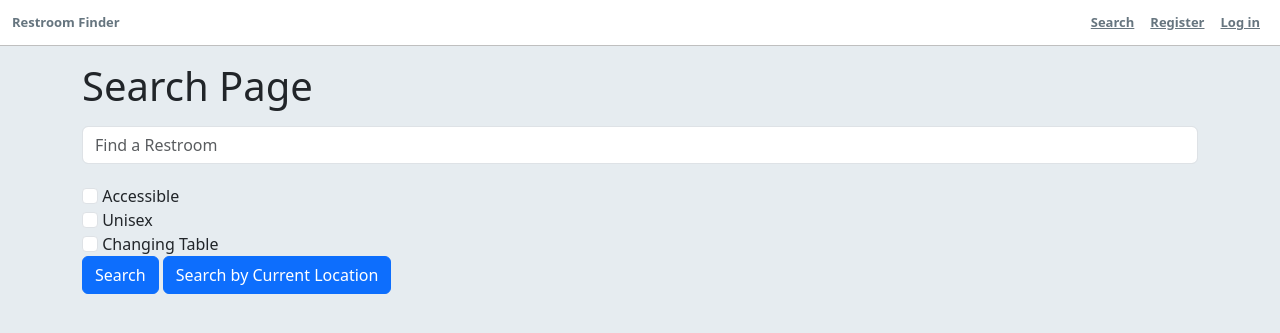
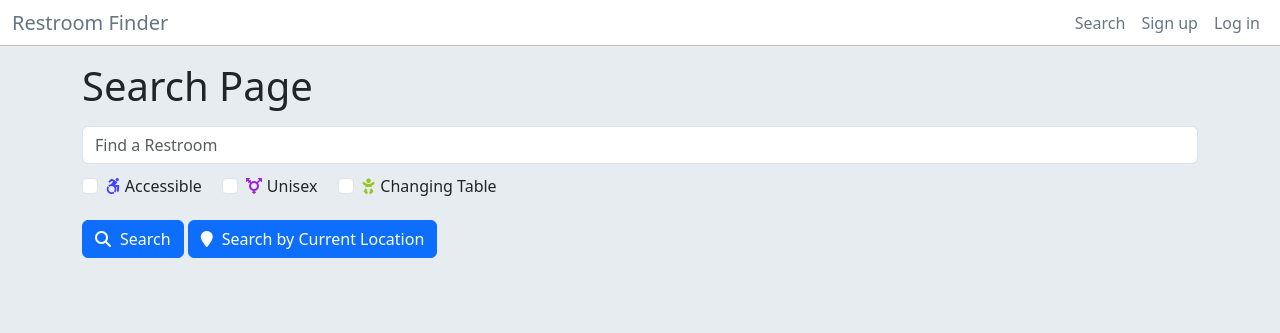
Before and after one commit to mshirk2/capstone-1, a Flask app: page /search in a window 1280 px wide. Shown: the top 333 px of the page. Run offline with Flask 2, Linux system fonts and the light colour scheme; some libraries are stand-ins or nearby versions.

Commit message:
implement search filters

```diff
--- a/app.py
+++ b/app.py
@@ -23,6 +23,7 @@ app.config['SECRET_KEY'] = os.environ['SECRET_KEY']
 debug = DebugToolbarExtension(app)
 
 connect_db(app)
+db.create_all()
 
 CURR_USER_KEY = "curr_user"
 
@@ -72,9 +73,8 @@ def signup():
         try:
             user = User.signup(
                 username=form.username.data,
+                email=form.email.data,
                 password=form.password.data,
-                email=form.email.data,
-                image_url=form.image_url.data or User.image_url.default.arg,
             )
             db.session.commit()
 
@@ -150,23 +150,6 @@ def page_not_found(e):
 #########################################################################
 # API routes
 
-# @app.route("/restrooms")
-# def get_restrooms():
-#     """Get data about all restrooms"""
-
-#     restrooms = [restroom.to_dict() for restroom in Restroom.query.all()]
-
-#     return jsonify(restrooms=restrooms)
-
-
-# @app.route("/restrooms/<int:restroom_id>")
-# def show_restroom(restroom_id):
-#     """Get data about a single restroom"""
-
-#     restroom = Restroom.query.get_or_404(restroom_id)
-
-#     return jsonify(restroom=restroom.to_dict())
-
 @app.route("/api/reverse-geocode")
 def get_reverse_geocode():
     """Get mapbox result using coordinates"""
--- a/models.py
+++ b/models.py
@@ -43,8 +43,8 @@ class User(db.Model):
     __tablename__ = 'users'
 
     id = db.Column(db.Integer, primary_key=True, autoincrement=True)
+    username = db.Column(db.Text, nullable=False, unique=True)
     email = db.Column(db.Text, nullable=False, unique=True)
-    username = db.Column(db.Text, nullable=False, unique=True)
     password = db.Column(db.Text, nullable=False)
 
     def __repr__(self):
@@ -66,7 +66,7 @@ class User(db.Model):
         return user
 
     @classmethod
-    def authenticate(cls, username, password):
+    def authenticate(cls, email, password):
         """Find user with `username` and `password`.
 
         This is a class method (call it on the class, not an individual user.)
@@ -76,7 +76,7 @@ class User(db.Model):
         If can't find matching user (or if password is wrong), returns False.
         """
 
-        user = cls.query.filter_by(username=username).first()
+        user = cls.query.filter_by(email=email).first()
 
         if user:
             is_auth = bcrypt.check_password_hash(user.password, password)
--- a/static/app.js
+++ b/static/app.js
@@ -9,9 +9,10 @@ const $searchButton = $('#search-button');
 const $useLocation = $('#use-location');
 
 // Search filters
-const $isAccessible = $('#accessible')
-const $isUnisex = $('#unisex')
-const $hasChangingTable = $('#changing-table')
+const $isAccessible = $('#accessible');
+const $isUnisex = $('#unisex');
+const $hasChangingTable = $('#changing-table');
+const $query = $('#query');
 
 // Search output
 let RESTROOM_RESULTS = new Map();
@@ -25,20 +26,20 @@ const $mapContainer = $('#map-container');
 
 //////////////////////////////////////////////////////////////////
 
-// Search button Event Handler
+// Search query Event Handler
 $searchButton.on('click', (evt) => {
     evt.preventDefault();
-    handleSearch();
+    handleSearchByQuery();
 })
 
-// Use Current Location Event Handler
+// Search Current Location Event Handler
 $useLocation.on('click', (evt) => {
     evt.preventDefault();
-    handleSearch();
+    handleSearchByLocation();
 })
 
 
-const handleSearch = async () => {
+const handleSearchByLocation = async () => {
 
     // clear previous search results from internal storage, results list, and map
     RESTROOM_RESULTS.clear();
@@ -65,7 +66,7 @@ const setCurrentLocation = async () => {
                 CURRENT_LAT = position.coords.latitude;
                 CURRENT_LON = position.coords.longitude;
                 console.log('lat, lon = ', CURRENT_LAT, CURRENT_LON)
-                await getResults(CURRENT_LAT, CURRENT_LON);
+                await getResultsByLocation(CURRENT_LAT, CURRENT_LON);
                 return coords = {
                     lat: CURRENT_LAT,
                     lon: CURRENT_LON,
@@ -76,12 +77,67 @@ const setCurrentLocation = async () => {
 };
 
 
-const getResults = async (lat, lon) => {
+const getResultsByLocation = async (lat, lon) => {
 
     const per_page = NUM_RESULTS;
 
     resp = axios
-        .get(`${BASE_URL}/v1/restrooms/by_location?page=1&per_page=${per_page}&offset=0&lat=${lat}&lng=${lon}`)
+        .get(`${BASE_URL}/v1/restrooms/by_location?page=1&per_page=${per_page}&offset=0&lat=${lat}&lng=${lon}&ada=${$isAccessible.is(':checked')}&unisex=${$isUnisex.is(':checked')}`)
+        .then(async (resp) => {
+            let restrooms = resp.data;
+
+            if (!restrooms){
+                console.log('no restrooms found')
+                return}
+            for (let i = 0; i < restrooms.length; i++){
+                const restroom = restrooms[i];
+
+                const restroomData = {
+                    name: restroom.name,
+                    lat: restroom.latitude,
+                    lon: restroom.longitude,
+                };
+
+                console.log(restroomData);
+                RESTROOM_RESULTS.set(restroom.id, restroom);
+
+                addMapMarker(restroom);
+                addResultToDOM(restroom);
+
+                if (RESTROOM_RESULTS.size === NUM_RESULTS){
+                    break;
+                }
+            }
+
+            return restrooms
+        })
+        .catch((err) => {
+            console.log(err);
+        });
+};
+
+
+const handleSearchByQuery = async () => {
+
+    // clear previous search results from internal storage, results list, and map
+    RESTROOM_RESULTS.clear();
+    $resultsList.empty();
+    clearMapMarkers();
+
+    // get coordinates based on query
+
+    console.log($query);
+    await getResultsByQuery($query);
+
+}
+
+const getResultsByQuery = async (query) => {
+
+    const per_page = NUM_RESULTS;
+
+    resp = axios
+        .get(`${BASE_URL}/v1/restrooms/search?page=1&per_page=${per_page}&offset=0&query=${query}&ada=${$isAccessible.is(':checked')}&unisex=${$isUnisex.is(':checked')}`)
+
         .then(async (resp) => {
             let restrooms = resp.data;
 
@@ -150,6 +206,13 @@ const addResultToDOM = (restroom) => {
         <h4>${name}</h4>
         <p class="mb-0">${street}</p>
         <p class="mb-0">${city}, ${state}</p>
+        <div class="row">
+            <div class="col my-2">
+                ${accessible ? '<i title="Accessible" class="fa-brands fa-accessible-icon fa-2x"></i>' : ''}
+                ${unisex ? '<i title="Unisex/Gender Neutral" class="fa-solid fa-transgender fa-2x"></i>' : ''}
+                ${changing_table ? '<i title="Changing Table" class="fa-solid fa-baby fa-2x"></i>' : ''}
+            </div>
+        </div>
     </li>
     `);
 
--- a/static/stylesheets/style.css
+++ b/static/stylesheets/style.css
@@ -5,12 +5,18 @@ body {
 }
 
 .form-control {
-  margin-bottom: 20px;
+  margin-bottom: 10px;
+}
+
+.btn {
+  margin: 20px 0px;
+
 }
 
 .btn:hover {
   cursor: pointer;
 }
+
 
 
 /* ============================== Nav */
@@ -26,8 +32,7 @@ body {
 
 .navbar a {
   color: #66757f;
-    font-size: 13px;
-    font-weight: bold;
+  text-decoration: none;
 }
 
 .navbar a:hover {
@@ -43,3 +48,21 @@ ul.nav.navbar-nav li {
   margin: 0 0.5rem;
   display: flex;
 }
+
+/* ============================== Search */
+
+.fa-brands, .fa-solid{
+  margin-right: 0.3rem
+}
+
+.fa-accessible-icon {
+  color: rgba(34, 34, 255, 0.85);
+}
+
+.fa-transgender {
+  color: rgba(145, 0, 212, 0.85);
+}
+
+.fa-baby {
+  color: rgba(134, 192, 0, 0.85);
+}
--- a/templates/base.html
+++ b/templates/base.html
@@ -7,6 +7,7 @@
     <title>Restroom Finder</title>
     <link rel="stylesheet" href="https://unpkg.com/bootstrap/dist/css/bootstrap.css">
     <link rel="stylesheet" href="/static/stylesheets/style.css">
+    <script src="https://kit.fontawesome.com/bbda3af127.js" crossorigin="anonymous"></script>
 </head>
 <body>
     <!-- Nav bar -->
@@ -35,13 +36,11 @@
 
             <!-- Register/Login/Logout -->
             {% if not g.user %}
-            <li><a href="/register">Register</a></li>
+            <li><a href="/signup">Sign up</a></li>
             <li><a href="/login">Log in</a></li>
             {% else %}
             <li>
-              <a href="/users/{{ g.user.id }}">
-                <img src="{{ g.user.image_url }}" alt="{{ g.user.username }}">
-              </a>
+              <a href="/users/{{ g.user.id }}">{{ g.user.username }}</a>
             </li>
             <li><a href="/logout">Log out</a></li>
             {% endif %}
--- a/templates/search.html
+++ b/templates/search.html
@@ -15,25 +15,32 @@
                 <input name="query" class="form-control" placeholder="Find a Restroom">
 
                 <!-- Search Filters -->
-                <div>
-                    <input class="form-check-input" type="checkbox" id="accessible"/>
-                    <label class="form-check-label" for="accessible">Accessible</label>
-                </div>
-                <div>
-                    <input class="form-check-input" type="checkbox" id="unisex"/>
-                    <label class="form-check-label" for="unisex">Unisex</label>
-                </div>
-                <div>
-                    <input class="form-check-input" type="checkbox" id="changing-table"/>
-                    <label class="form-check-label" for="changing-table">Changing Table</label>
+                <div class="row">
+                    <div class="col form-group">
+                        <div class="form-check form-check-inline">
+                            <input class="form-check-input" type="checkbox" id="accessible"/>
+                            <label class="form-check-label" for="accessible"><i title="Accessible" class="fa-brands fa-accessible-icon ml-2"></i>Accessible</label>
+                        </div>
+                        <div class="form-check form-check-inline">
+                            <input class="form-check-input" type="checkbox" id="unisex"/>
+                            <label class="form-check-label" for="unisex"><i title="Unisex/Gender Neutral" class="fa-solid fa-transgender"></i>Unisex</label>
+                        </div>
+                        <div class="form-check form-check-inline">
+                            <input class="form-check-input" type="checkbox" id="changing-table"/>
+                            <label class="form-check-label" for="changing-table"><i title="Changing Table" class="fa-solid fa-baby"></i>Changing Table</label>
+                        </div>
+                    </div>
                 </div>
 
                 <!-- Search button -->
                 <button class="btn btn-primary" id="search-button">
-                    <span class="fa fa-search"></span>
+                    <span class="fa-solid fa-magnifying-glass"></span>
                     Search
                 </button>
-                <button class="btn btn-primary" id="use-location">Search by Current Location</button>
+                <button class="btn btn-primary" id="use-location">
+                    <span class="fa-solid fa-location-pin"></span>
+                    Search by Current Location
+                </button>
             </form>
         </div>
     </div>
--- a/templates/users/login.html
+++ b/templates/users/login.html
@@ -6,7 +6,7 @@
 
   <div class="row justify-content-md-center">
     <div class="col-md-7 col-lg-5">
-      <h2 class="join-message">Welcome back.</h2>
+      <h2 class="join-message">Welcome back</h2>
 
       <form method="POST" id="user_form">
         {{ form.hidden_tag() }}
@@ -18,7 +18,7 @@
           {{ field(placeholder=field.label.text, class="form-control") }}
         {% endfor %}
 
-        <button class="btn btn-primary btn-block btn-lg">Log in</button>
+        <button class="btn btn-primary btn-block">Log in</button>
       </form>
     </div>
   </div>
```
Also changed, not shown: forms.py (+3 -4 lines). Lines whose indentation alone changed are shown as unchanged.
